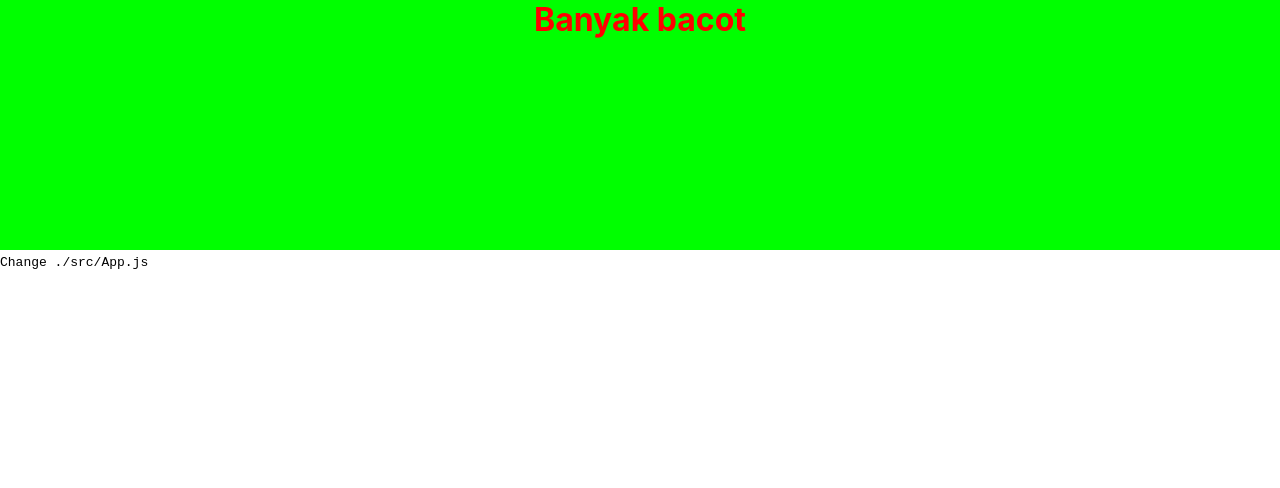
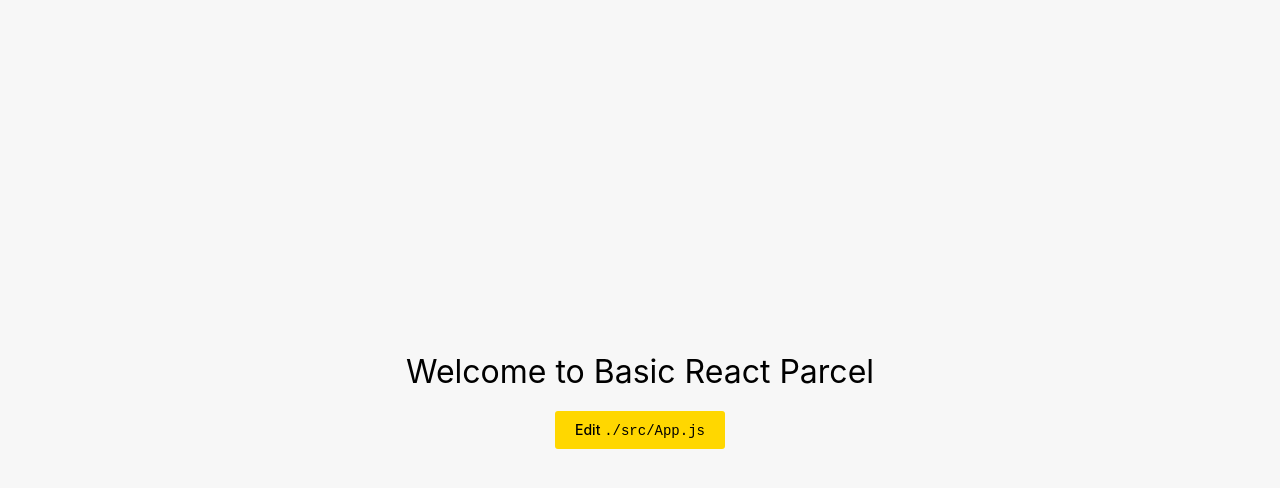
Before and after one commit to iqbalfasri/basic-react-parcel, a React app: page / in a window 1280 px wide. Shown: the top 488 px of the page. Built offline with nearby package versions, Linux system fonts and the light colour scheme.

Commit message:
clean the code ☠️

```diff
--- a/package.json
+++ b/package.json
@@ -26,6 +26,7 @@
     "devDependencies": {
         "babel-core": "^6.26.3",
         "babel-preset-env": "^1.7.0",
-        "babel-preset-react": "^6.24.1"
+        "babel-preset-react": "^6.24.1",
+        "cssnano": "^4.0.5"
     }
 }
--- a/src/App.js
+++ b/src/App.js
@@ -7,10 +7,8 @@ class App extends Component {
     render() {
         return (
             <div className="contain">
-                <div className="main">
-                    <h1>Banyak bacot</h1>
-                </div>
-                <p><code>Change ./src/App.js</code></p>
+                <h1>Welcome to Basic React Parcel</h1>
+                <p>Edit <code>./src/App.js</code></p>
             </div>
         );
     }
--- a/src/App.scss
+++ b/src/App.scss
@@ -5,15 +5,28 @@
 }
 
 body {
+    background-color: #f7f7f7;
+    -webkit-font-smoothing: antialiased;
+    width: 100%;
     font-family: -apple-system, BlinkMacSystemFont, 'Segoe UI', Roboto, Oxygen, Ubuntu, Cantarell, 'Open Sans', 'Helvetica Neue', sans-serif;
 }
 
-.main {
-    text-align: center;
+.contain {
     width: 100%;
-    background: lime;
-    height: 250px;
+    height: 100vh;
+    display: flex;
+    justify-content: center;
+    align-items: center;
+    flex-direction: column;
     h1 {
-        color: red;
+        font-weight: 400;
+    }
+    p {
+        padding: 10px 20px;
+        border-radius: 3px;
+        background-color: #ffd700;
+        margin-top: 20px;
+        font-size: 14px;
+        font-weight: 500;
     }
 }
```
Also changed, not shown: 1 other file (tests, documents, lock files or other folders).
